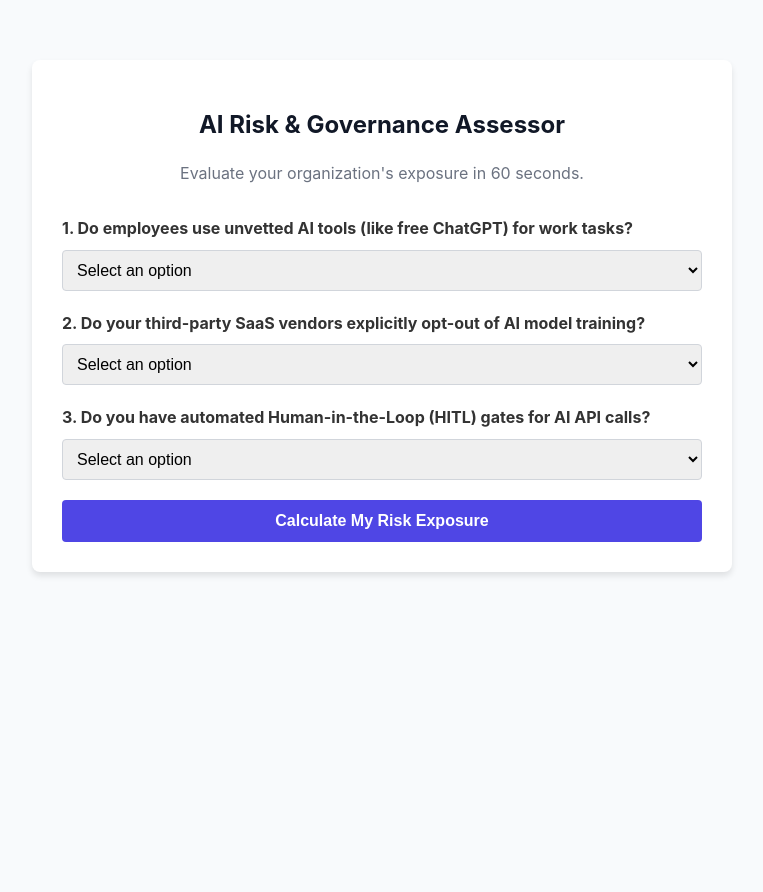
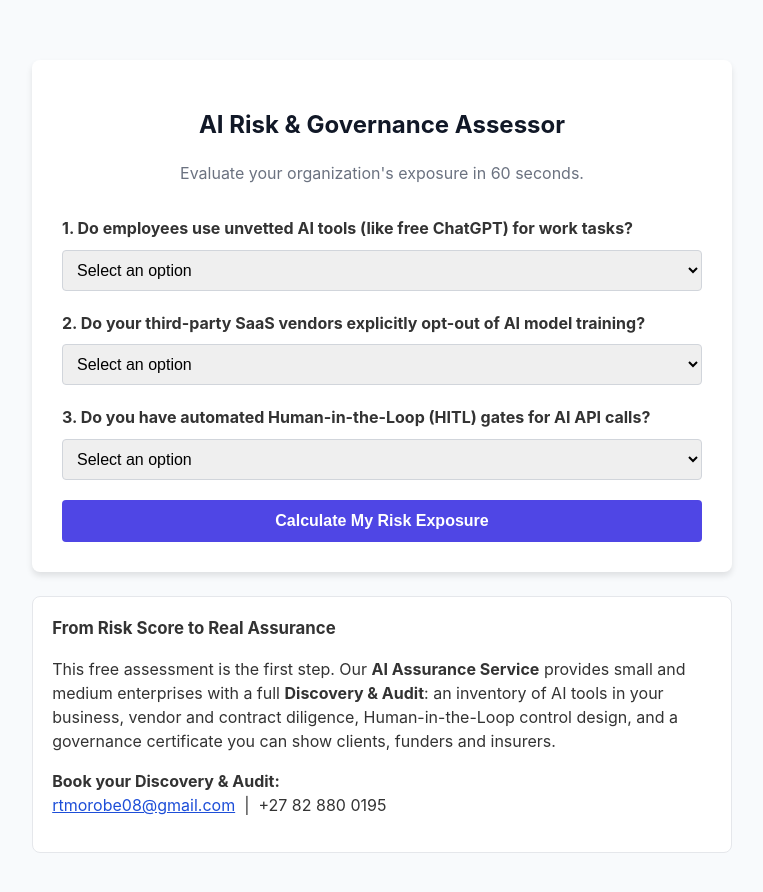
Before and after one commit to rtmorobe08-lab/ai-assurance-platform, a plain HTML site: page docs/index.html in a window 1280 px wide. Shown: the whole page, without its empty margins (258-1021 px from the left). Before the commit the page ends 800 px from the top, so only its background shows below. Drawn offline with Linux system fonts and the light colour scheme.

Commit message:
Add Discovery & Audit CTA to result and assurance services contact block

```diff
--- a/docs/index.html
+++ b/docs/index.html
@@ -23,7 +23,30 @@
         .breakdown { text-align: left; margin-top: 12px; font-weight: normal; }
         .score { font-size: 20px; margin-bottom: 6px; }
         ul { margin: 8px 16px; }
-    </style>
+        .cta {
+        margin-top: 1.2em;
+        padding: 0.8em;
+        background: #eef2ff;
+        border: 1px solid #c7d2fe;
+        border-radius: 6px;
+        font-size: 0.95em;
+    }
+    .assurance {
+        margin: 1.5em 0 0;
+        padding: 1.2em;
+        background: #ffffff;
+        border: 1px solid #e5e7eb;
+        border-radius: 8px;
+        text-align: left;
+        line-height: 1.5;
+    }
+    .assurance h2 {
+        margin: 0 0 0.5em;
+        font-size: 1.05em;
+    }
+    .assurance a { color: #1d4ed8; }
+    .cta a { color: #1d4ed8; }
+</style>
 </head>
 <body>
 
@@ -126,9 +149,31 @@
                     <li>${advice}</li>
                 </ul>
             </div>
+            <div class="cta">
+                <strong>Ready to act on this result?</strong><br>
+                Book a full <strong>Discovery &amp; Audit</strong> with our AI Assurance team and get a remediation
+                roadmap tailored to your organisation.<br>
+                <a href="mailto:rtmorobe08@gmail.com?subject=AI%20Risk%20Assessment%20follow-up">rtmorobe08@gmail.com</a>
+                &nbsp;|&nbsp; +27 82 880 0195
+            </div>
         `;
     }
 </script>
 
+<section class="assurance">
+    <h2>From Risk Score to Real Assurance</h2>
+    <p>
+        This free assessment is the first step. Our <strong>AI Assurance Service</strong> provides small and
+        medium enterprises with a full <strong>Discovery &amp; Audit</strong>: an inventory of AI tools in your
+        business, vendor and contract diligence, Human-in-the-Loop control design, and a governance
+        certificate you can show clients, funders and insurers.
+    </p>
+    <p>
+        <strong>Book your Discovery &amp; Audit:</strong><br>
+        <a href="mailto:rtmorobe08@gmail.com?subject=Discovery%20%26%20Audit%20enquiry">rtmorobe08@gmail.com</a>
+        &nbsp;|&nbsp; +27 82 880 0195
+    </p>
+</section>
+
 </body>
 </html>
```
